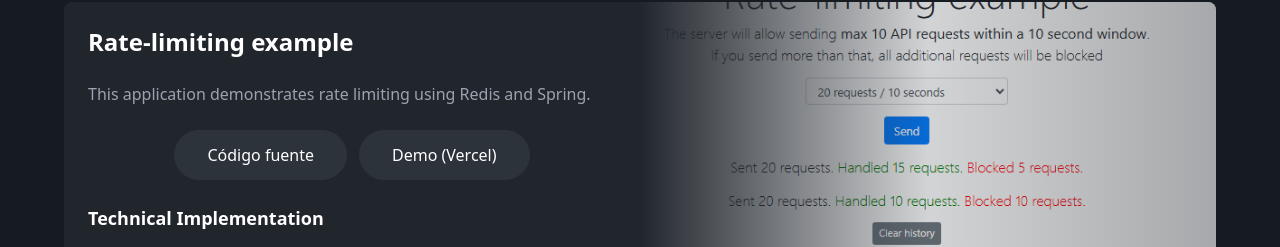
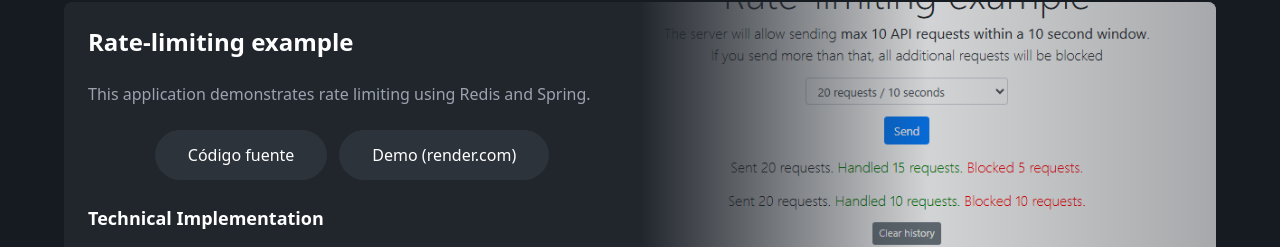
Before and after one commit to rsalgadoc/rsalgadoc.github.io, a Next.js app: page / in a window 1280 px wide. Shown: the part 4620-4867 px from the top of the page. Built offline with nearby package versions, Linux system fonts and the light colour scheme.

Commit message:
fix demo of Rate-limiting example

```diff
--- a/app/components/ProjectsSection.tsx
+++ b/app/components/ProjectsSection.tsx
@@ -103,7 +103,7 @@ export const ProjectsSection = () => {
 							description: 'This application demonstrates rate limiting using Redis and Spring.',
 							links: [
 								{ name: 'Código fuente', value: 'https://github.com/rsalgadoc/redis-rate-limiting-demo-java' },
-								{ name: 'Demo (Vercel)', value: 'https://redis-rate-limiting-demo-java.onrender.com/' },
+								{ name: 'Demo (render.com)', value: 'https://redis-rate-limiting-demo-java.onrender.com/' },
 							],
 							techDetails: ['Redis','Spring Boot'],
 							image: '/redis-rate-limiting.png',
```
